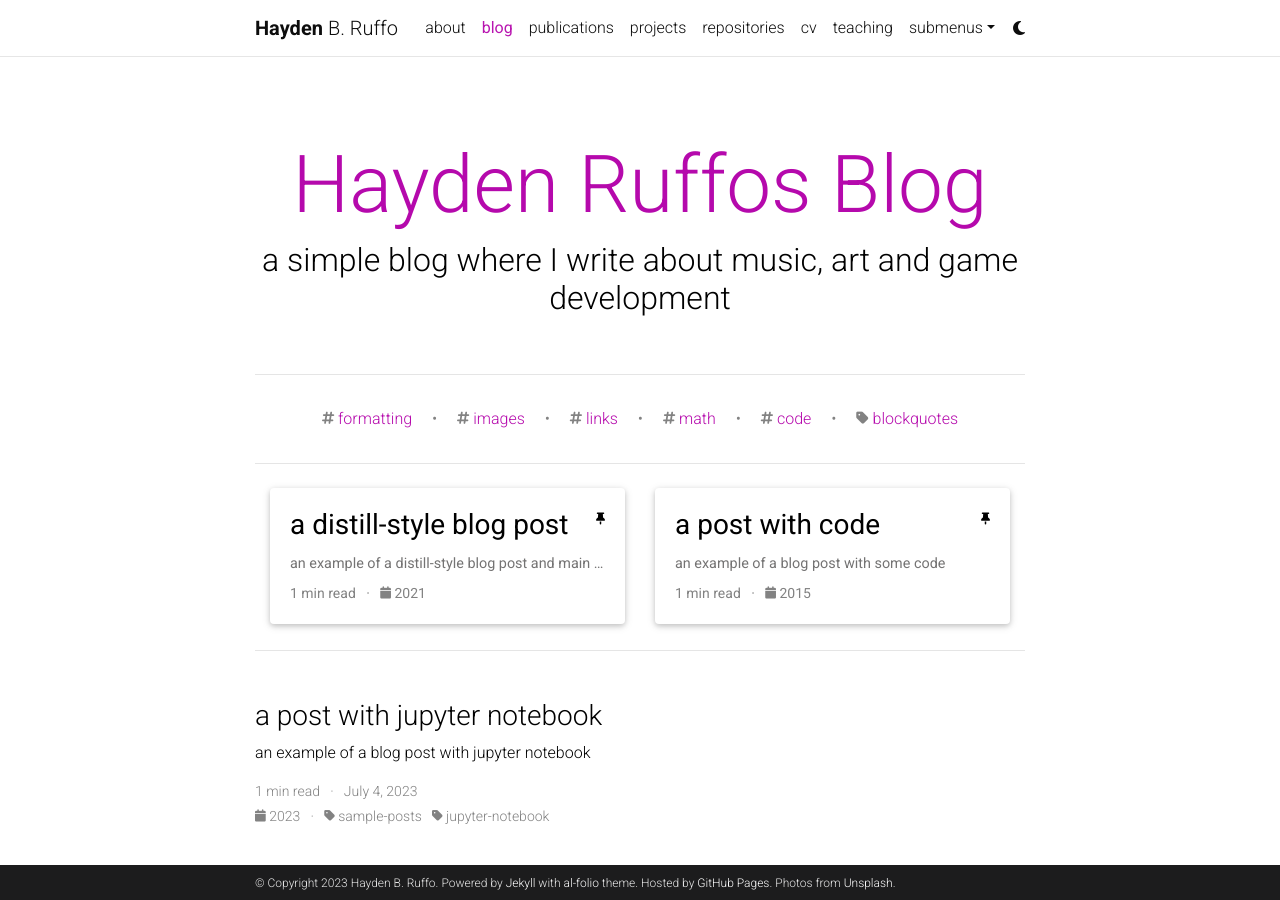
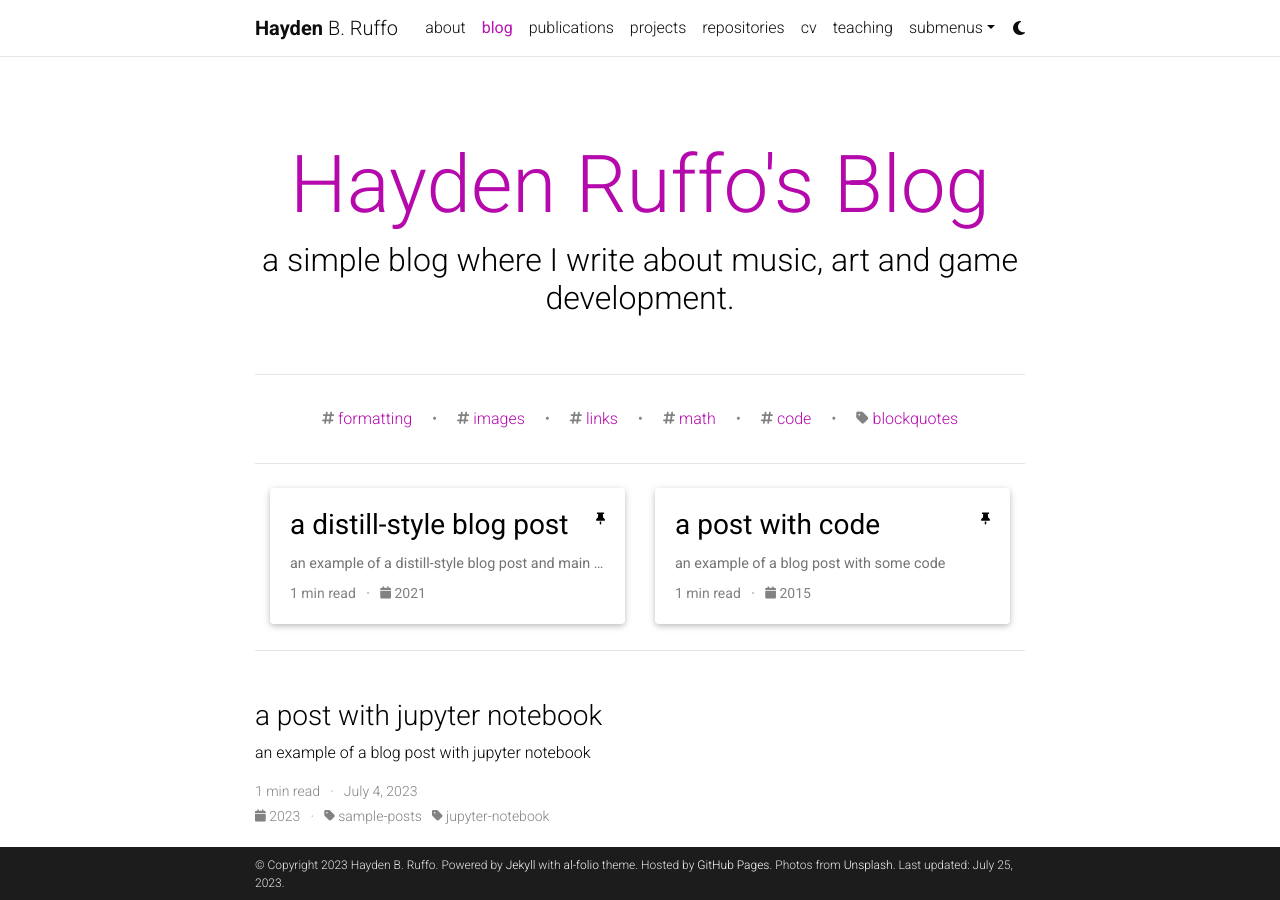
Before and after one commit to HaydenRuffo/HaydenRuffo, a Jekyll site: the page built from blog/index.html, in a window 1280 px wide and 900 px high. Built offline with Jekyll 4.4.1, drawn with Linux system fonts in a browser that asks for light colours; the list of posts is cut into pages by our own code; comment, search, counter and statistics services are not loaded; a style sheet for code colours, icons or effects is not loaded.

Commit message:
Update _config.yml
Updated Config

```diff
--- a/_config.yml
+++ b/_config.yml
@@ -8,19 +8,20 @@
 last_name: Ruffo
 email: hayden.ruffo@gmail.com
 description: > # the ">" symbol means to ignore newlines until "footer_text:"
-  A simple, whitespace theme for academics. Based on [*folio](https://github.com/bogoli/-folio) design.
+   Australian digital artist focusing on audio, interactive and 3D art.
 footer_text: >
   Powered by <a href="https://jekyllrb.com/" target="_blank">Jekyll</a> with <a href="https://github.com/alshedivat/al-folio">al-folio</a> theme.
   Hosted by <a href="https://pages.github.com/" target="_blank">GitHub Pages</a>.
   Photos from <a href="https://unsplash.com" target="_blank">Unsplash</a>.
-keywords: jekyll, jekyll-theme, academic-website, portfolio-website  # add your own keywords or leave empty
+keywords: art, artist 3DCG,3D Modeling,3D Animation,Texturing,Rendering,Character Design,Environment Design,Hard Surface Modeling,Organic Modeling,Rigging,Character Animation,Particle Effects,Lighting,Shading,Game Assets,Game Environments,Game Characters,Game Props,Game Cinematics,Real-time Rendering,Virtual Reality (VR),Augmented Reality (AR),Unity3D,Unreal Engine,Blender,Autodesk Maya,3ds Max,Substance Painter,ZBrush,Adobe Creative Suite,Cinematics,Concept Art,Level Design,Low-Poly Art,High-Poly Art,PBR (Physically Based Rendering),Game Development,Game Design,Game Mechanics,Audio Production,Sound Design,Game Soundtracks,Foley,Voice Overs,Interactive Sound,Audio Mixing,Audio Editing,Game Engines Integration,AR/VR Audio,3D Printing,Motion Capture (MoCap),Procedural Generation,Technical Art,VFX (Visual Effects),Game Prototyping,Post-Processing Effects,Game Optimization,Game Publishing,Game Testing/QA
+   # add your own keywords or leave empty
 
 lang: en # the language of your site (for example: en, fr, cn, ru, etc.)
 icon: ⚛️  # the emoji used as the favicon (alternatively, provide image name in /assets/img/)
 
 url: https://www.haydenruffo.com # the base hostname & protocol for your site
 baseurl: # the subpath of your site, e.g. /blog/
-last_updated: false # set to true if you want to display last updated in the footer
+last_updated: true # set to true if you want to display last updated in the footer
 impressum_path:  # set to path to include impressum link in the footer, use the same path as permalink in a page, helps to conform with EU GDPR
 
 # -----------------------------------------------------------------------------
@@ -103,7 +104,7 @@
 instagram_id: # your instagram id
 facebook_id: # your facebook id
 youtube_id: # your youtube channel id (youtube.com/@<youtube_id>)
-discord_id: # your discord id (18-digit unique numerical identifier)
+discord_id: 275062336513900546 # your discord id (18-digit unique numerical identifier)
 
 contact_note: >
   the best way to reach me is via e-mail
@@ -122,9 +123,9 @@
 # Blog
 # -----------------------------------------------------------------------------
 
-blog_name: Hayden Ruffos Blog # blog_name will be displayed in your blog page
+blog_name: Hayden Ruffo's Blog # blog_name will be displayed in your blog page
 blog_nav_title: blog # your blog must have a title for it to be displayed in the nav bar
-blog_description: a simple blog where I write about music, art and game development
+blog_description: a simple blog where I write about music, art and game development.
 permalink: /blog/:year/:title/
 
 # Pagination
@@ -139,7 +140,7 @@
 # Follow instructions on https://giscus.app/ to setup for your repo to fill out
 # the information below.
 giscus:
-  repo: alshedivat/al-folio      # <your-github-user-name>/<your-github-repo-name>
+  repo: HaydenRuffo/HaydenRuffo     # <your-github-user-name>/<your-github-repo-name>
   repo_id: MDEwOlJlcG9zaXRvcnk2MDAyNDM2NQ==
   category: Comments             # name of the category under which discussions will be created
   category_id: DIC_kwDOA5PmLc4CTBt6
```
